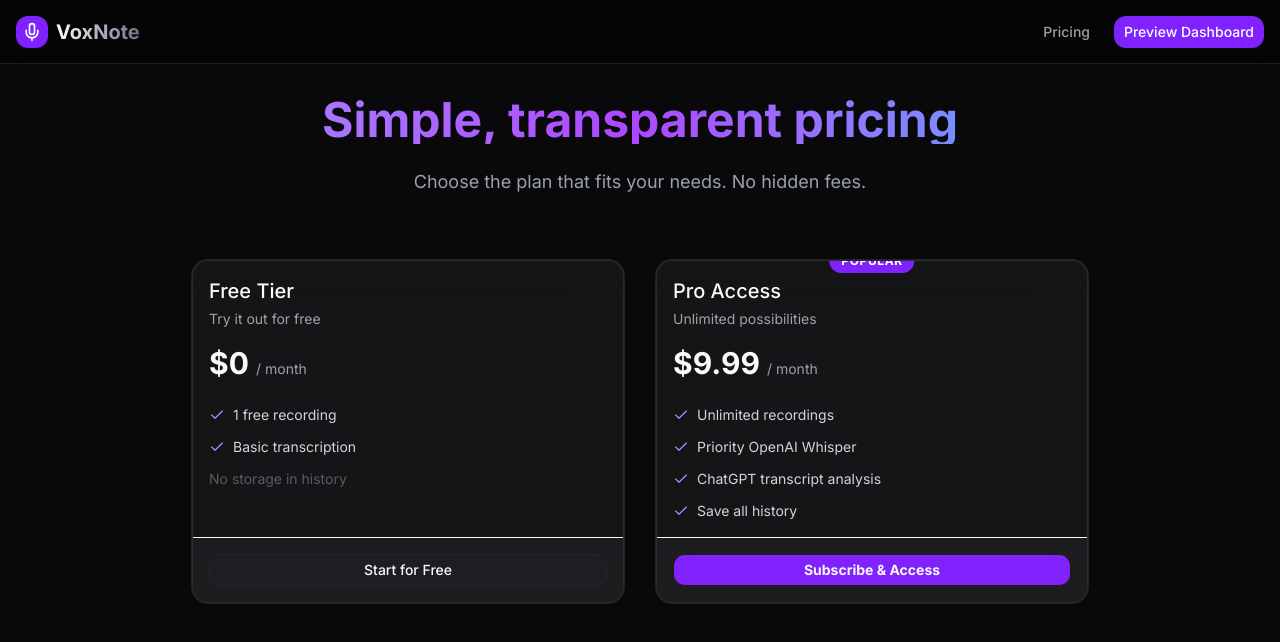
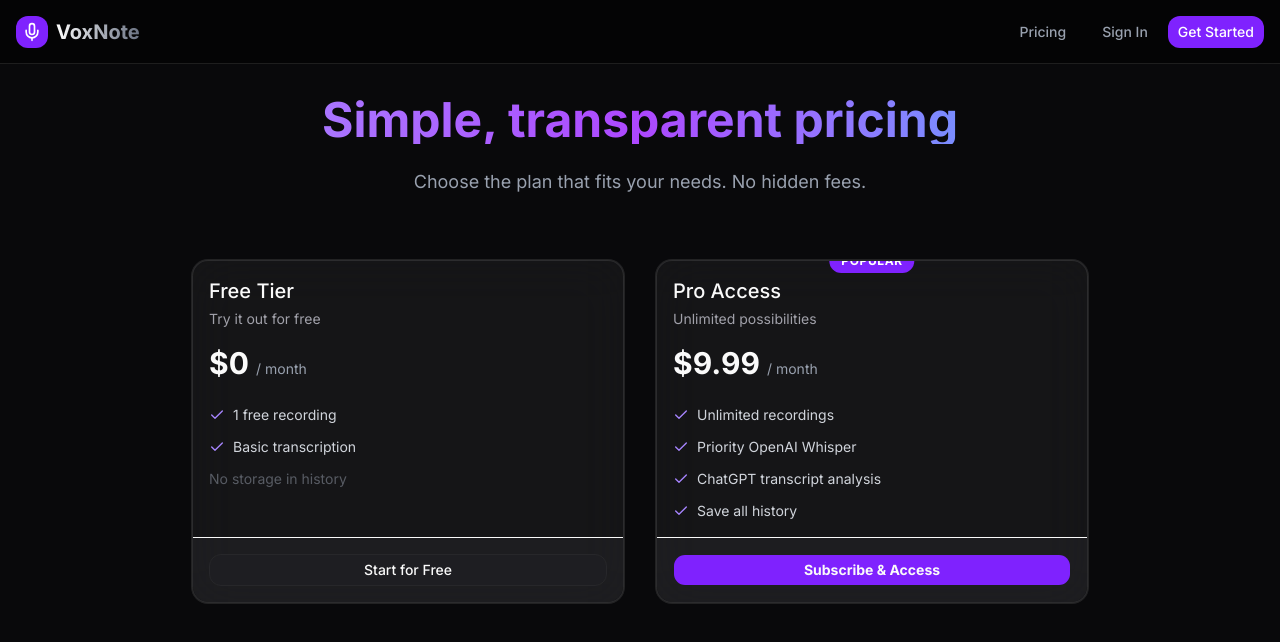
Before and after one commit to midelq/VoxNote2, a Next.js app: page /pricing in a window 1280 px wide. Shown: the top 642 px of the page. Built offline with nearby package versions, Linux system fonts and the light colour scheme; no server answers.

Commit message:
feat: enforce Clerk authentication and add dedicated sign-in and sign-up pages

```diff
--- a/app/layout.tsx
+++ b/app/layout.tsx
@@ -23,31 +23,13 @@ export default function RootLayout({
 }: {
   children: React.ReactNode;
 }) {
-  const isClerkConfigured = process.env.NEXT_PUBLIC_CLERK_PUBLISHABLE_KEY?.startsWith('pk_');
-
-  const content = (
-    <>
-      <Navbar />
-      {children}
-      <Toaster richColors position="top-right" />
-    </>
-  );
-
-  if (!isClerkConfigured) {
-    return (
-      <html lang="en" className="dark">
-        <body className={inter.className}>
-          {content}
-        </body>
-      </html>
-    );
-  }
-
   return (
     <ClerkProvider afterSignOutUrl="/">
       <html lang="en" className="dark">
         <body className={inter.className}>
-          {content}
+          <Navbar />
+          {children}
+          <Toaster richColors position="top-right" />
         </body>
       </html>
     </ClerkProvider>
--- /dev/null
+++ b/app/sign-in/[[...sign-in]]/page.tsx
@@ -0,0 +1,9 @@
+import { SignIn } from "@clerk/nextjs";
+
+export default function SignInPage() {
+  return (
+    <main className="min-h-screen flex items-center justify-center bg-[hsl(240,10%,3.9%)]">
+      <SignIn />
+    </main>
+  );
+}
--- /dev/null
+++ b/app/sign-up/[[...sign-up]]/page.tsx
@@ -0,0 +1,9 @@
+import { SignUp } from "@clerk/nextjs";
+
+export default function SignUpPage() {
+  return (
+    <main className="min-h-screen flex items-center justify-center bg-[hsl(240,10%,3.9%)]">
+      <SignUp />
+    </main>
+  );
+}
--- a/components/navbar.tsx
+++ b/components/navbar.tsx
@@ -5,17 +5,7 @@ import { Button } from "@/components/ui/button";
 import { Mic } from "lucide-react";
 
 export async function Navbar() {
-  const isClerkConfigured = !!process.env.NEXT_PUBLIC_CLERK_PUBLISHABLE_KEY?.startsWith('pk_');
-  let userId = null;
-
-  if (isClerkConfigured) {
-    try {
-      const authData = await auth();
-      userId = authData.userId;
-    } catch (e) {
-      console.log("Navbar: Clerk not ready");
-    }
-  }
+  const { userId } = await auth();
 
   return (
     <nav className="fixed top-0 left-0 right-0 z-50 bg-black/50 backdrop-blur-lg border-b border-white/10 h-16">
@@ -44,26 +34,16 @@ export async function Navbar() {
             </>
           ) : (
             <div className="flex items-center gap-2">
-              {isClerkConfigured ? (
-                <>
               <SignInButton mode="modal">
-                    <Button variant="ghost" className="text-gray-400 hover:text-white">
+                <button className="text-sm font-medium text-gray-400 hover:text-white transition-colors px-3 py-2 rounded-md hover:bg-white/5">
                   Sign In
-                    </Button>
+                </button>
               </SignInButton>
               <Link href="/sign-up">
                 <Button className="bg-violet-600 hover:bg-violet-500 text-white border-0">
                   Get Started
                 </Button>
               </Link>
-                </>
-              ) : (
-                <Link href="/dashboard">
-                  <Button className="bg-violet-600 hover:bg-violet-500 text-white border-0">
-                    Preview Dashboard
-                  </Button>
-                </Link>
-              )}
             </div>
           )}
         </div>
--- a/lib/prisma.ts
+++ b/lib/prisma.ts
@@ -6,15 +6,16 @@ const globalForPrisma = globalThis as unknown as {
   prisma: PrismaClient | undefined;
 };
 
-const connectionString = process.env.DATABASE_URL;
-const pool = new Pool({ connectionString });
-const adapter = new PrismaPg(pool);
+function createPrismaClient() {
+  const connectionString = process.env.DATABASE_URL;
+  if (!connectionString) {
+    throw new Error("DATABASE_URL is not set in environment variables");
+  }
+  const pool = new Pool({ connectionString });
+  const adapter = new PrismaPg(pool);
+  return new PrismaClient({ adapter });
+}
 
-export const prisma =
-  globalForPrisma.prisma ??
-  new PrismaClient({
-    adapter,
-    log: ["error", "warn"],
-  });
+export const prisma = globalForPrisma.prisma ?? createPrismaClient();
 
 if (process.env.NODE_ENV !== "production") globalForPrisma.prisma = prisma;
--- a/proxy.ts
+++ b/proxy.ts
@@ -1,33 +1,16 @@
 import { clerkMiddleware, createRouteMatcher } from "@clerk/nextjs/server";
-import { NextResponse } from "next/server";
-import type { NextRequest } from "next/server";
 
 const isProtectedRoute = createRouteMatcher(["/dashboard(.*)"]);
-const isClerkConfigured = process.env.NEXT_PUBLIC_CLERK_PUBLISHABLE_KEY?.startsWith('pk_');
 
-let proxyFn: any = (req: NextRequest) => NextResponse.next();
-
-if (isClerkConfigured) {
-  try {
-    proxyFn = clerkMiddleware(async (auth, req) => {
-      if (isProtectedRoute(req)) {
-        await auth.protect();
-      }
-      return NextResponse.next();
-    });
-  } catch (e) {
-    console.warn("Clerk initialization failed, following passive proxy mode");
+export const proxy = clerkMiddleware(async (auth, req) => {
+  if (isProtectedRoute(req)) {
+    await auth.protect();
   }
-}
-
-// Next.js 16 uses 'proxy' instead of 'middleware'
-export const proxy = proxyFn;
+});
 
 export const config = {
   matcher: [
-    // Skip Next.js internals and all static files, unless found in search params
     "/((?!_next|[^?]*\\.(?:html?|css|js(?!on)|jpe?g|webp|png|gif|svg|ttf|woff2?|ico|csv|docx?|xlsx?|zip|webmanifest)).*)",
-    // Always run for API routes
     "/(api|trpc)(.*)",
   ],
 };
```
Also changed, not shown: 1 other file (tests, documents, lock files or other folders). Lines whose indentation alone changed are shown as unchanged.
